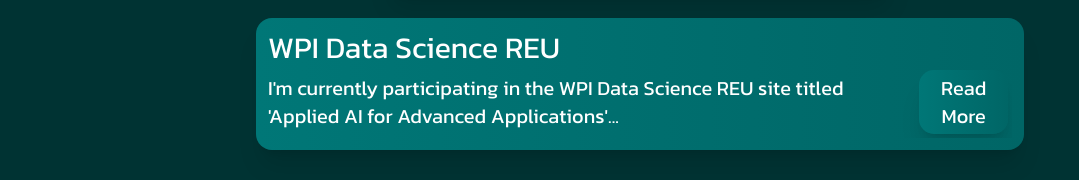
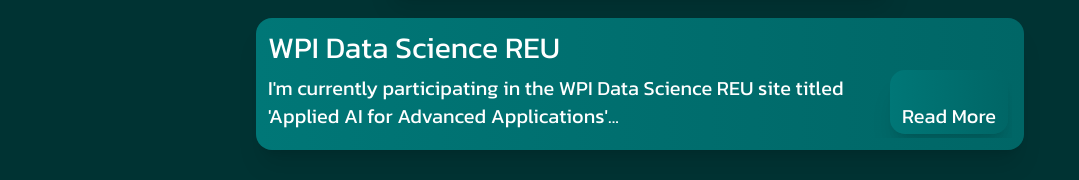
Before and after one commit to chase12803/chase12803.github.io, a React (Vite) app: page /#/projects in a window 1280 px wide. Shown: the part 290-470 px from the top of the page, without its empty margins (0-1079 px from the left). Built offline with nearby package versions, Linux system fonts and the light colour scheme; a web font is replaced by a local one.

Commit message:
Animated margins on expanding panels

```diff
--- a/src/components/Panel.jsx
+++ b/src/components/Panel.jsx
@@ -41,7 +41,7 @@
             </div>
             <div className="panel-body">
                 <div className="flex flex-row items-center">
-                    <span className="mr-3">{intro}</span>
+                    <span className="mr-3 max-w-[80%]">{intro}</span>
                     <motion.div className="panel-button"
                         onClick={() => setOpenClose(!openClose)}
                         whileHover="hover"
@@ -63,8 +63,8 @@
                     </motion.div>
                 </div>
                 <motion.span
-                    initial={{ opacity: 0, width: 0, height: 0 }}
-                    animate={{ opacity: openClose ? 1 : 0, width: openClose ? "auto" : 0, height: openClose ? "auto" : 0 }}
+                    initial={{ opacity: 0, width: 0, height: 0, marginTop: 0 }}
+                    animate={{ opacity: openClose ? 1 : 0, width: openClose ? "auto" : 0, height: openClose ? "auto" : 0, marginTop: openClose ? "0.5rem" : 0}}
                     transition={{ duration: 0.3 }}>
                     {text}
                 </motion.span>
--- a/src/index.css
+++ b/src/index.css
@@ -47,7 +47,7 @@
   }
 
   .panel-title {
-    @apply justify-start text-3xl;
+    @apply justify-start text-3xl ;
   }
 
   .panel-body {
@@ -55,7 +55,7 @@
   }
 
   .panel-button {
-    @apply  shadow-xl px-3 py-1 m-1 ml-auto bg-gradient-to-r from-[--gradfrom] to-[--gradto];
+    @apply h-auto shadow-xl px-3 py-1 m-1 ml-auto bg-gradient-to-r from-[--gradfrom] to-[--gradto];
   }
 }
 
```
